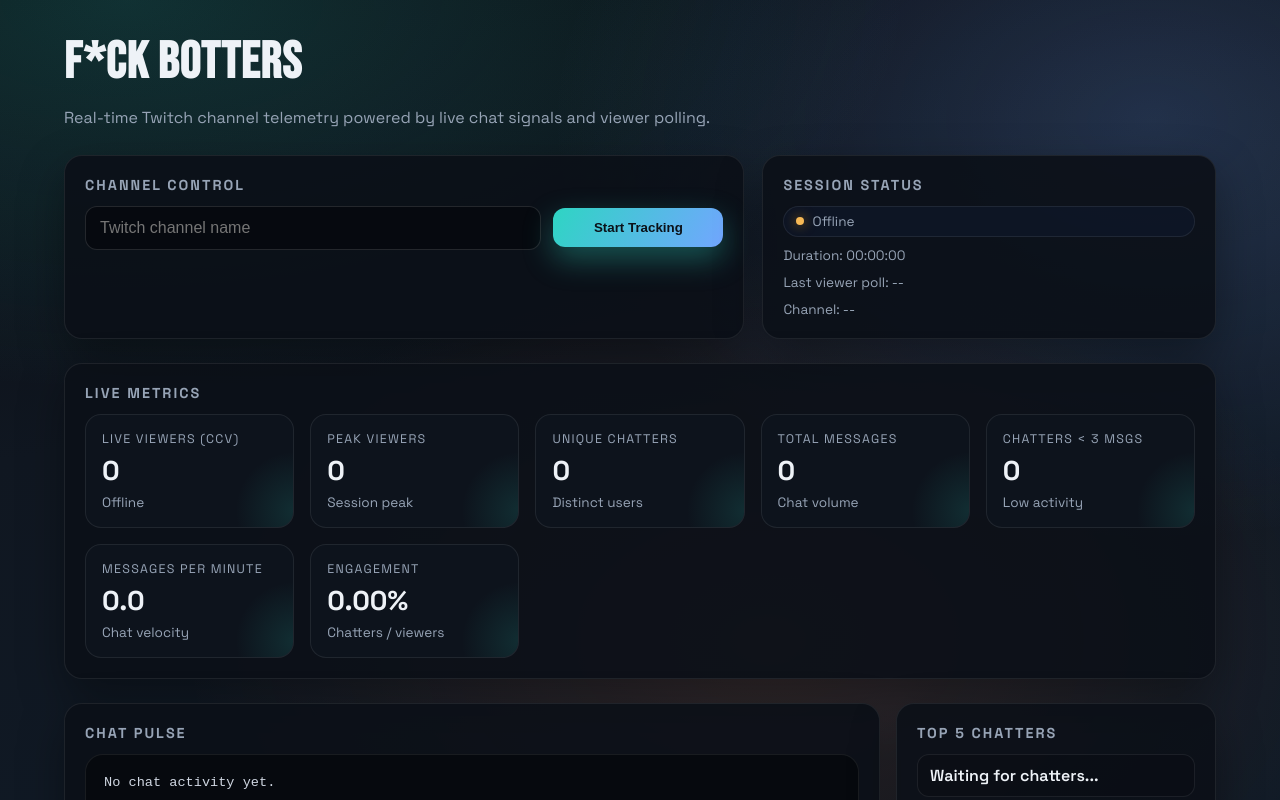
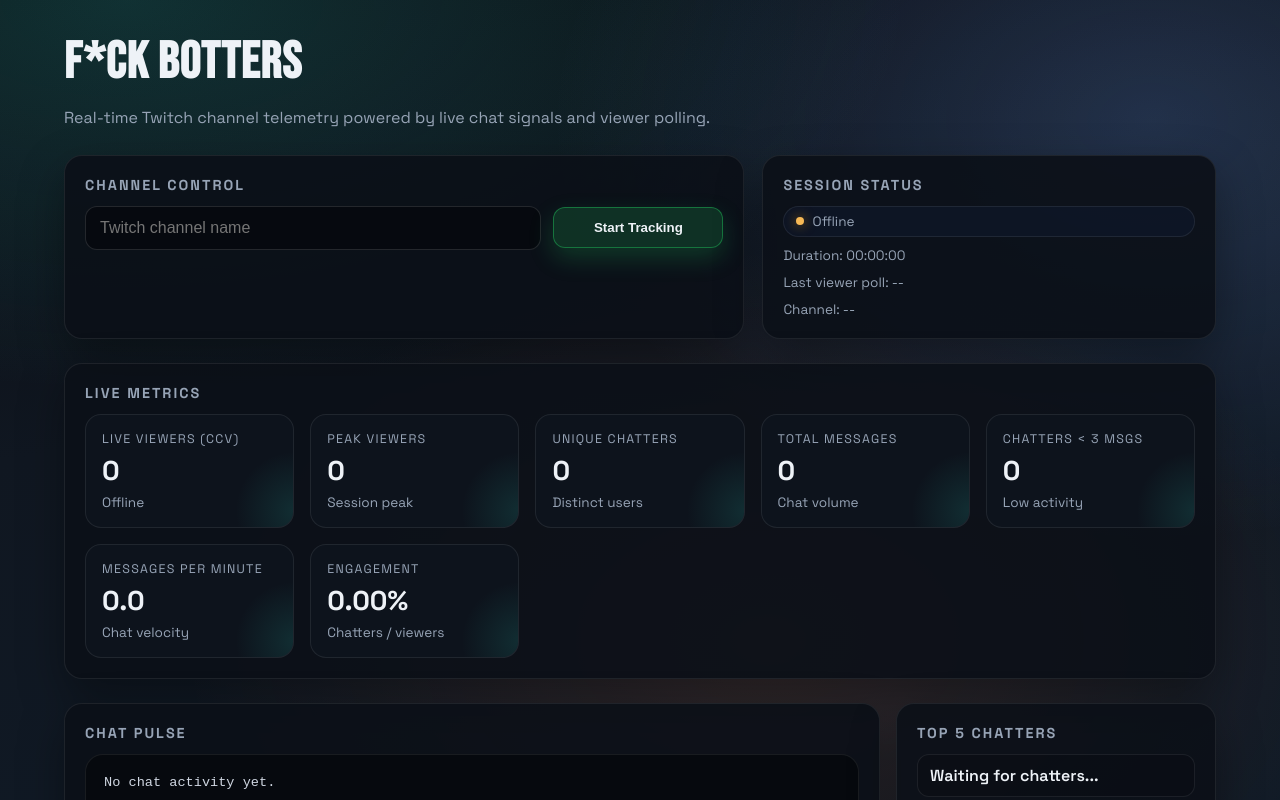
Before and after one commit to ablach-dev/botcheck-web, a Next.js app: page / in a window 1280 px wide. Shown: the top 800 px of the page. Built offline with nearby package versions, Linux system fonts and the light colour scheme.

Commit message:
Initial commit

```diff
--- a/app/api/twitch/start/route.ts
+++ b/app/api/twitch/start/route.ts
@@ -74,7 +74,7 @@ export async function POST(request: NextRequest) {
   const cookie = `bc_last_start=${now}; Max-Age=180; Path=/; HttpOnly; SameSite=Lax${secure}`;
 
   return new Response(
-    JSON.stringify({ ok: true }),
+    JSON.stringify({ ok: true, retryAfter: Math.ceil(WINDOW_MS / 1000) }),
     {
       status: 200,
       headers: {
--- a/app/api/twitch/viewers/route.ts
+++ b/app/api/twitch/viewers/route.ts
@@ -113,7 +113,7 @@ export async function GET(request: NextRequest) {
     );
   }
 
-  const clientId = process.env.TWITCH_CLIENT_ID;
+  const clientId = process.env.TWITCH_CLIENT_ID ?? "";
   const clientSecret = process.env.TWITCH_CLIENT_SECRET;
   const fallbackToken = process.env.TWITCH_ACCESS_TOKEN;
 
--- a/app/globals.css
+++ b/app/globals.css
@@ -129,9 +129,11 @@ body {
   padding: 12px 18px;
   font-weight: 600;
   cursor: pointer;
-  transition: transform 0.15s ease, box-shadow 0.15s ease, opacity 0.2s ease;
+  transition: box-shadow 0.2s ease, opacity 0.2s ease, border-color 0.2s ease;
   min-width: 170px;
   text-align: center;
+  position: relative;
+  overflow: hidden;
 }
 
 .button:disabled {
@@ -141,19 +143,45 @@ body {
 }
 
 .button.start {
-  background: linear-gradient(120deg, var(--accent-2), var(--accent-3));
-  color: #0b1118;
-  box-shadow: 0 12px 30px rgba(45, 212, 191, 0.35);
+  background: rgba(34, 197, 94, 0.18);
+  color: var(--text);
+  border: 1px solid rgba(34, 197, 94, 0.45);
+  box-shadow: 0 10px 24px rgba(34, 197, 94, 0.22);
 }
 
 .button.stop {
-  background: linear-gradient(120deg, #ff8a5b, #ff5d5d);
-  color: #0b1118;
-  box-shadow: 0 12px 30px rgba(255, 93, 93, 0.35);
+  background: rgba(239, 68, 68, 0.2);
+  color: var(--text);
+  border: 1px solid rgba(239, 68, 68, 0.45);
+  box-shadow: 0 10px 24px rgba(239, 68, 68, 0.24);
 }
 
-.button:hover:not(:disabled) {
-  transform: translateY(-1px);
+.button::after {
+  content: "";
+  position: absolute;
+  inset: 0;
+  background: radial-gradient(
+    circle at top right,
+    rgba(255, 255, 255, 0.22),
+    transparent 55%
+  );
+  opacity: 0;
+  transition: opacity 0.2s ease;
+  pointer-events: none;
+}
+
+.button:hover:not(:disabled)::after {
+  opacity: 1;
+}
+
+.button.start:hover:not(:disabled) {
+  border-color: rgba(34, 197, 94, 0.7);
+  box-shadow: 0 12px 28px rgba(34, 197, 94, 0.28);
+}
+
+.button.stop:hover:not(:disabled) {
+  border-color: rgba(239, 68, 68, 0.7);
+  box-shadow: 0 12px 28px rgba(239, 68, 68, 0.3);
 }
 
 .status-stack {
--- a/app/page.tsx
+++ b/app/page.tsx
@@ -26,6 +26,20 @@ type ChatterEntry = {
   name: string;
   count: number;
 };
+
+type ParsedPing = {
+  type: "PING";
+  payload: string;
+};
+
+type ParsedPrivmsg = {
+  type: "PRIVMSG";
+  user: string;
+  userKey: string;
+  text: string;
+};
+
+type ParsedLine = ParsedPing | ParsedPrivmsg;
 
 const cardVariants = {
   hidden: { opacity: 0, y: 12 },
@@ -56,7 +70,7 @@ function unescapeTagValue(value: string) {
     .replace(/\\\\/g, "\\");
 }
 
-function parseChatLine(raw: string) {
+function parseChatLine(raw: string): ParsedLine | null {
   if (raw.startsWith("PING")) {
     return { type: "PING", payload: raw.split(":")[1] ?? "tmi.twitch.tv" };
   }
@@ -68,8 +82,10 @@ function parseChatLine(raw: string) {
     return null;
   }
 
-  const userKey = match[1].toLowerCase();
-  let displayName = match[1];
+  const matchUser = match[1] ?? "unknown";
+  const matchText = match[2] ?? "";
+  const userKey = matchUser.toLowerCase();
+  let displayName = matchUser;
 
   if (raw.startsWith("@")) {
     const spaceIndex = raw.indexOf(" ");
@@ -87,9 +103,9 @@ function parseChatLine(raw: string) {
 
   return {
     type: "PRIVMSG",
-    user: displayName || match[1],
+    user: displayName?.trim() ? displayName : matchUser,
     userKey,
-    text: match[2]
+    text: matchText
   };
 }
 
@@ -212,6 +228,13 @@ export default function Home() {
       if (!response.ok) {
         setError("Unable to start tracking. Please try again.");
         return;
+      }
+
+      const payload = await response.json().catch(() => null);
+      if (payload?.retryAfter && payload.retryAfter > 0) {
+        setCooldownSeconds(payload.retryAfter);
+      } else {
+        setCooldownSeconds(180);
       }
 
       resetStats();
```
